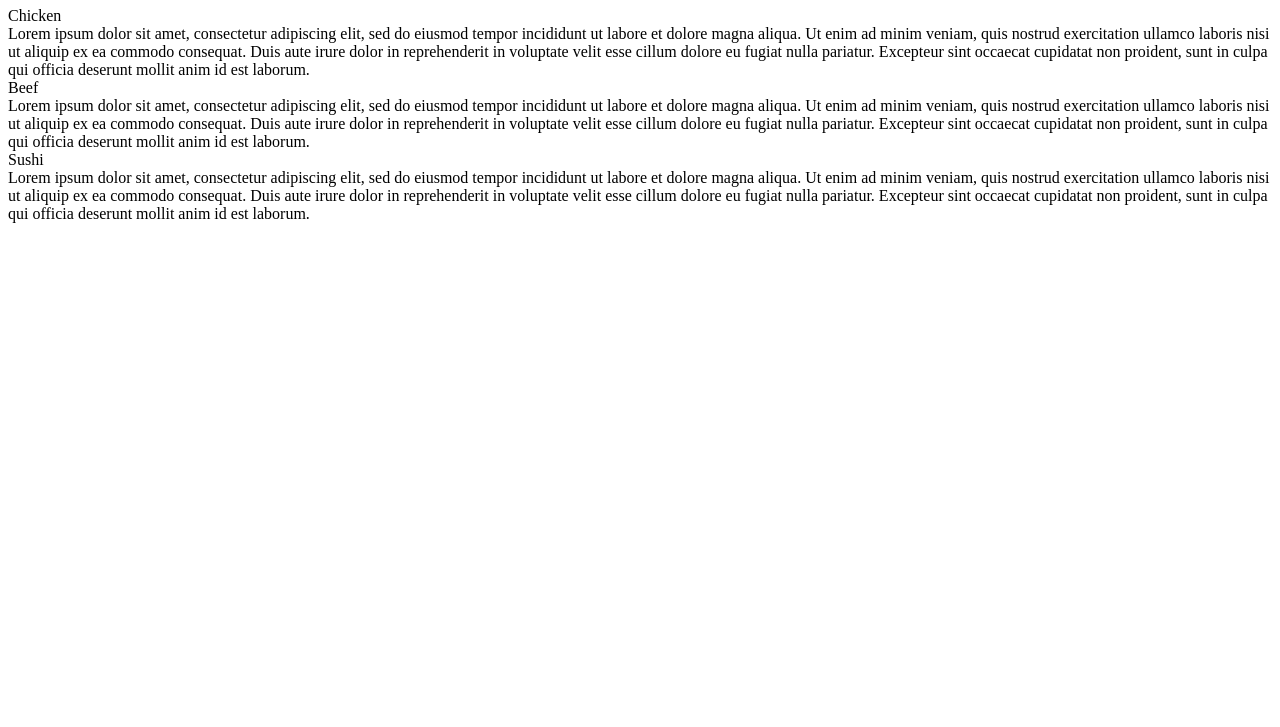
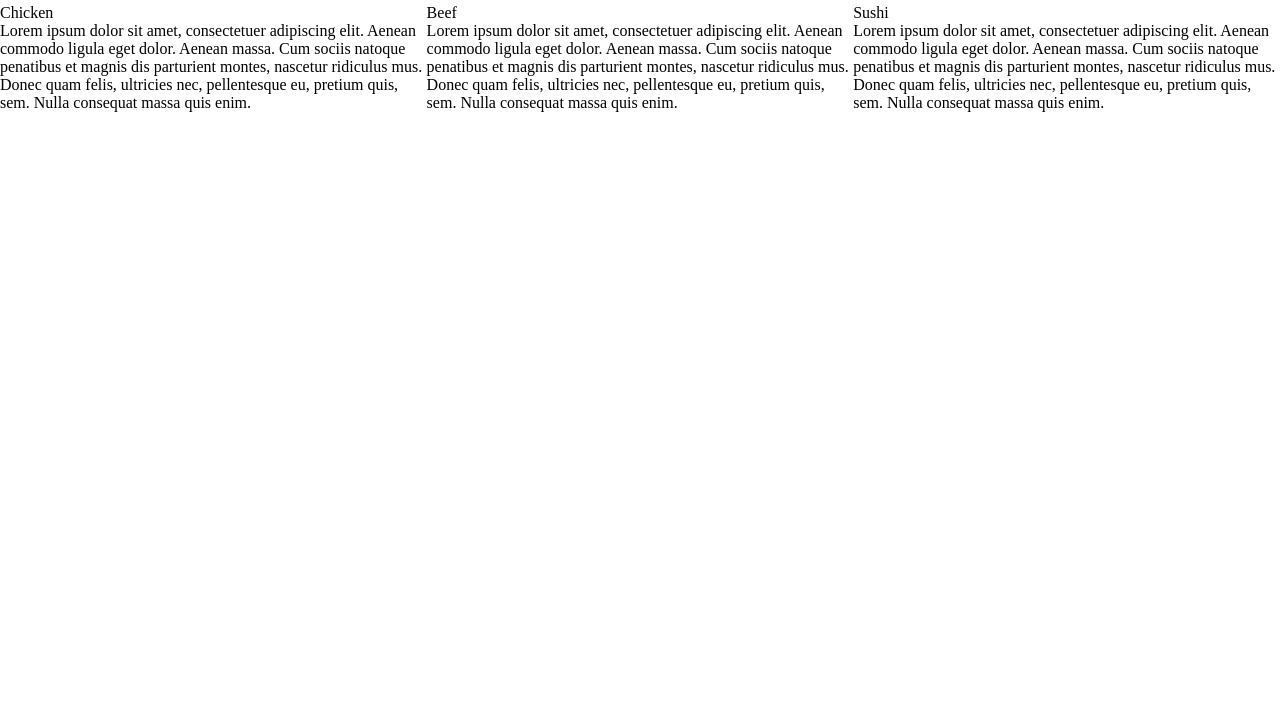
Before and after one commit to Pranav1185/module2-solution, a plain HTML site: page index.html in a window 1280 px wide. Shown: the part 73-800 px from the top of the page. Drawn offline with Linux system fonts and the light colour scheme; files that its build step writes are made by us from their sources.

Commit message:
Update index.html

```diff
--- a/index.html
+++ b/index.html
@@ -1,36 +1,35 @@
 <!DOCTYPE html>
 <html>
 <head>
-	<title>Assignment Solution for module 2</title>
-	<link rel="stylesheet" href="css/style2.css">
+
+<title>Responsive Layout</title>
+<meta name="viewport" content="width=device-width, initial-scale=1">
+<link rel="stylesheet" type="text/css" href="style.css">
+
 </head>
 <body>
 <h1>Our Menu</h1>
 
-<div id="row">
 
-	<div class="col-lg-4 col-md-6" >
-		<div class="section" id="section1">
-			<div id="chicken" class="title">Chicken</div>
-			<article>
-			Lorem ipsum dolor sit amet, consectetur adipiscing elit, sed do eiusmod tempor incididunt ut labore et dolore magna aliqua. Ut enim ad minim veniam, quis nostrud exercitation ullamco laboris nisi ut aliquip ex ea commodo consequat. Duis aute irure dolor in reprehenderit in voluptate velit esse cillum dolore eu fugiat nulla pariatur. Excepteur sint occaecat cupidatat non proident, sunt in culpa qui officia deserunt mollit anim id est laborum.
-			</article>
+
+  <div class="col-lg-4 col-md-6 col-sm-12">
+  	<div class="box">
+  		<p class="content-name name1">Chicken</p>
+  		<p class="content">Lorem ipsum dolor sit amet, consectetuer adipiscing elit. Aenean commodo ligula eget dolor. Aenean massa. Cum sociis natoque penatibus et magnis dis parturient montes, nascetur ridiculus mus. Donec quam felis, ultricies nec, pellentesque eu, pretium quis, sem. Nulla consequat massa quis enim.</p>
   	</div>
   </div>
-	<div class="col-lg-4 col-md-6" >
-		<div class="section" id="section2">
-			<div id="beef" class="title">Beef</div>
-			<article>
-			Lorem ipsum dolor sit amet, consectetur adipiscing elit, sed do eiusmod tempor incididunt ut labore et dolore magna aliqua. Ut enim ad minim veniam, quis nostrud exercitation ullamco laboris nisi ut aliquip ex ea commodo consequat. Duis aute irure dolor in reprehenderit in voluptate velit esse cillum dolore eu fugiat nulla pariatur. Excepteur sint occaecat cupidatat non proident, sunt in culpa qui officia deserunt mollit anim id est laborum.
-			</article>
+
+  <div class="col-lg-4 col-md-6 col-sm-12">
+  	<div class="box">
+   		<p class="content-name name2">Beef</p>
+   		<p class="content">Lorem ipsum dolor sit amet, consectetuer adipiscing elit. Aenean commodo ligula eget dolor. Aenean massa. Cum sociis natoque penatibus et magnis dis parturient montes, nascetur ridiculus mus. Donec quam felis, ultricies nec, pellentesque eu, pretium quis, sem. Nulla consequat massa quis enim.</p>
   	</div>
   </div>
-	<div class="col-lg-4 col-md-12" >
-		<div class="section" id="section3">
-			<div id="sushi" class="title">Sushi</div>
-			<article>
-			Lorem ipsum dolor sit amet, consectetur adipiscing elit, sed do eiusmod tempor incididunt ut labore et dolore magna aliqua. Ut enim ad minim veniam, quis nostrud exercitation ullamco laboris nisi ut aliquip ex ea commodo consequat. Duis aute irure dolor in reprehenderit in voluptate velit esse cillum dolore eu fugiat nulla pariatur. Excepteur sint occaecat cupidatat non proident, sunt in culpa qui officia deserunt mollit anim id est laborum.
-			</article>
+
+  <div class="col-lg-4 col-md-12 col-sm-12">
+  	<div class="box">
+  		<p class="content-name name3">Sushi</p>
+  		<p class="content">Lorem ipsum dolor sit amet, consectetuer adipiscing elit. Aenean commodo ligula eget dolor. Aenean massa. Cum sociis natoque penatibus et magnis dis parturient montes, nascetur ridiculus mus. Donec quam felis, ultricies nec, pellentesque eu, pretium quis, sem. Nulla consequat massa quis enim.</p>
   	</div>
   </div>
 
```
Lines whose indentation alone changed are shown as unchanged.
